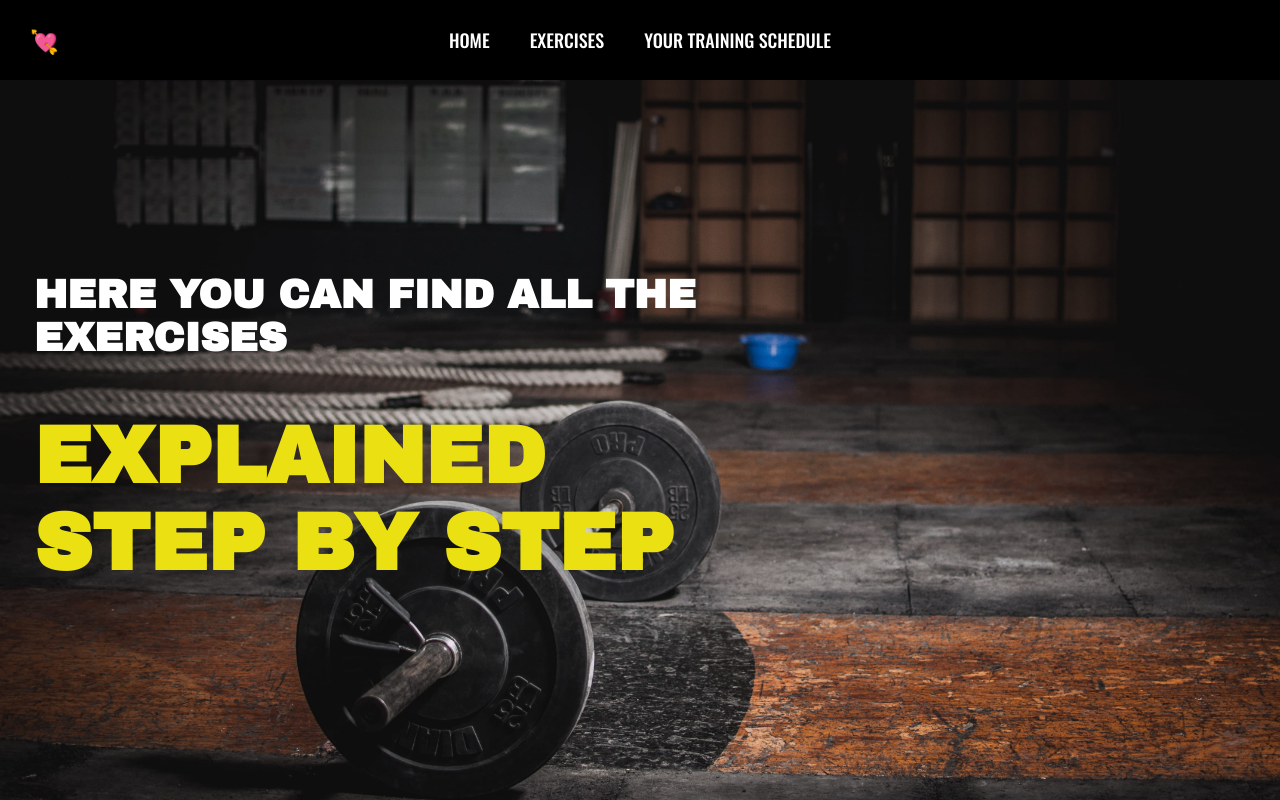
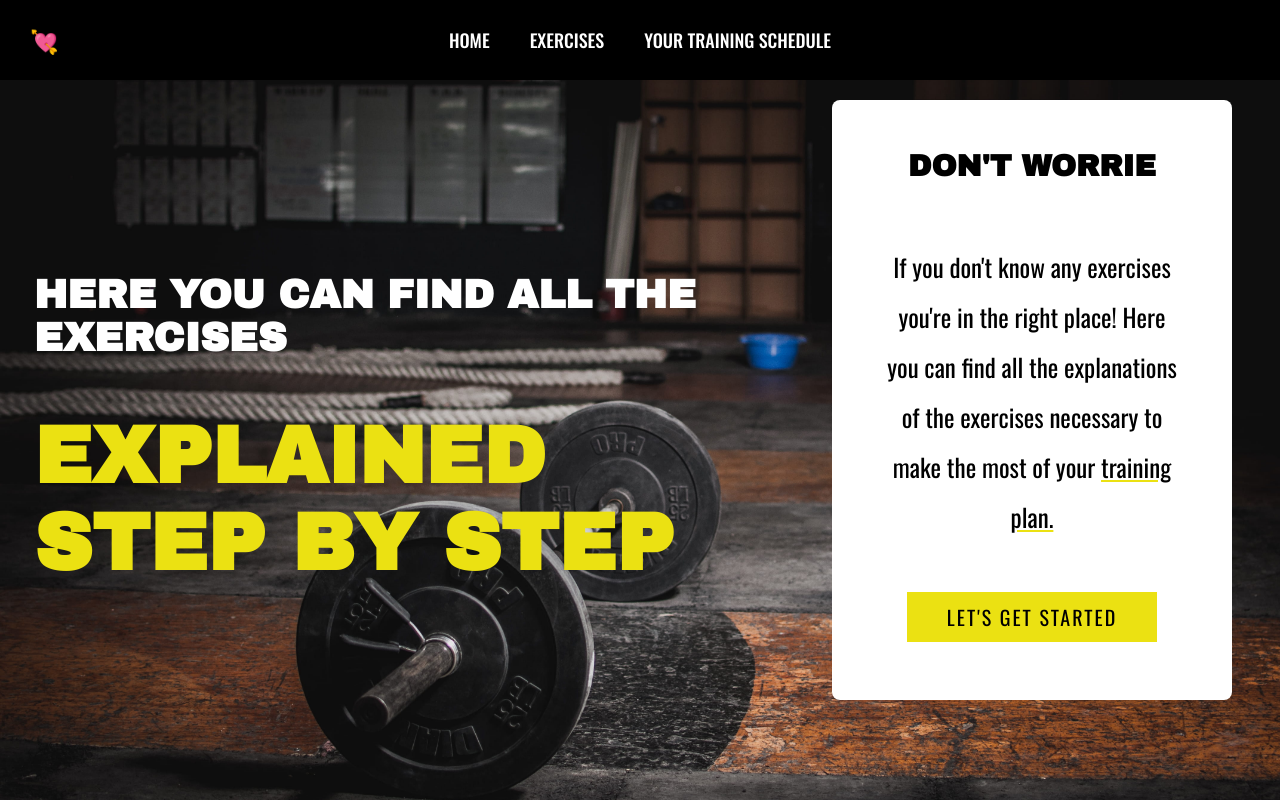
Before and after one commit to marcogalantee/sitocompletointero, a plain HTML site: page assets/pages/exercises/exercises.html in a window 1280 px wide. Shown: the top 800 px of the page. Drawn offline with nearby package versions, Linux system fonts and the light colour scheme; a web font is replaced by a local one.

Commit message:
aggionrata exercise

```diff
--- a/assets/css/exercise.css
+++ b/assets/css/exercise.css
@@ -43,3 +43,45 @@
     font-family: 'Archivo Black';
     font-weight: 900;
 }
+
+.boxBianco{
+    width: 400px;
+    height: 600px;
+    background-color: rgb(255, 255, 255);
+    position: absolute;
+    top: 50%;
+    transform: translateY(-50%);
+    left: 65%;
+    text-align: center;
+    border-radius: 8px;
+}
+
+.boxBianco>h3{
+    text-transform: uppercase;
+    font-family: 'Archivo Black';
+    font-size: 30px;
+    margin: 0;
+    margin-top: 50px;
+}
+.boxBianco>p{
+    font-family: 'Oswald';
+    margin: 50px;
+    margin-top: 60px;
+    font-size: 25px;
+    line-height: 2;
+
+}
+.boxBianco>button{
+
+}
+.span{
+    text-decoration: underline rgb(235, 225, 18);
+}
+
+.TerzaParte{
+    width: 100%;
+    height: 100vh;
+    background-color: white;
+    border: 1px solid red;
+
+}
--- a/assets/css/style.css
+++ b/assets/css/style.css
@@ -561,7 +561,7 @@
         .scheda {
             text-align: center;
             width: 100%;
-            background-color: rgb(230, 226, 226);
+            background-color: rgb(243, 240, 240);
         }
 
         .scheda>h1 {
--- a/assets/pages/exercises/exercises.html
+++ b/assets/pages/exercises/exercises.html
@@ -68,6 +68,17 @@
                 <h2>Here you can find all the exercises</h2>
                 <h1>Explained step by step</h1>
             </div>
+            <div class="boxBianco">
+                <h3>don't worrie</h3>
+                <p>If you don't know any exercises you're in the right place!
+                Here you can find all the explanations of the exercises necessary to make the most of your <span class="span"><a href="../../pages/schedule/schedule.html">training plan.</a></span></p>
+                <button class="btn-yellow">let's get started</button>
+
+            </div>
+        </div>
+
+        <div class="TerzaParte">
+
         </div>
 
 
@@ -75,6 +86,6 @@
 
 
 
-<script src="../js/script.js"></script>
+<script src="../../js/script.js"></script>
 </body>
 </html>
```
Also changed, not shown: assets/pages/schedule/schedule.html (added).
